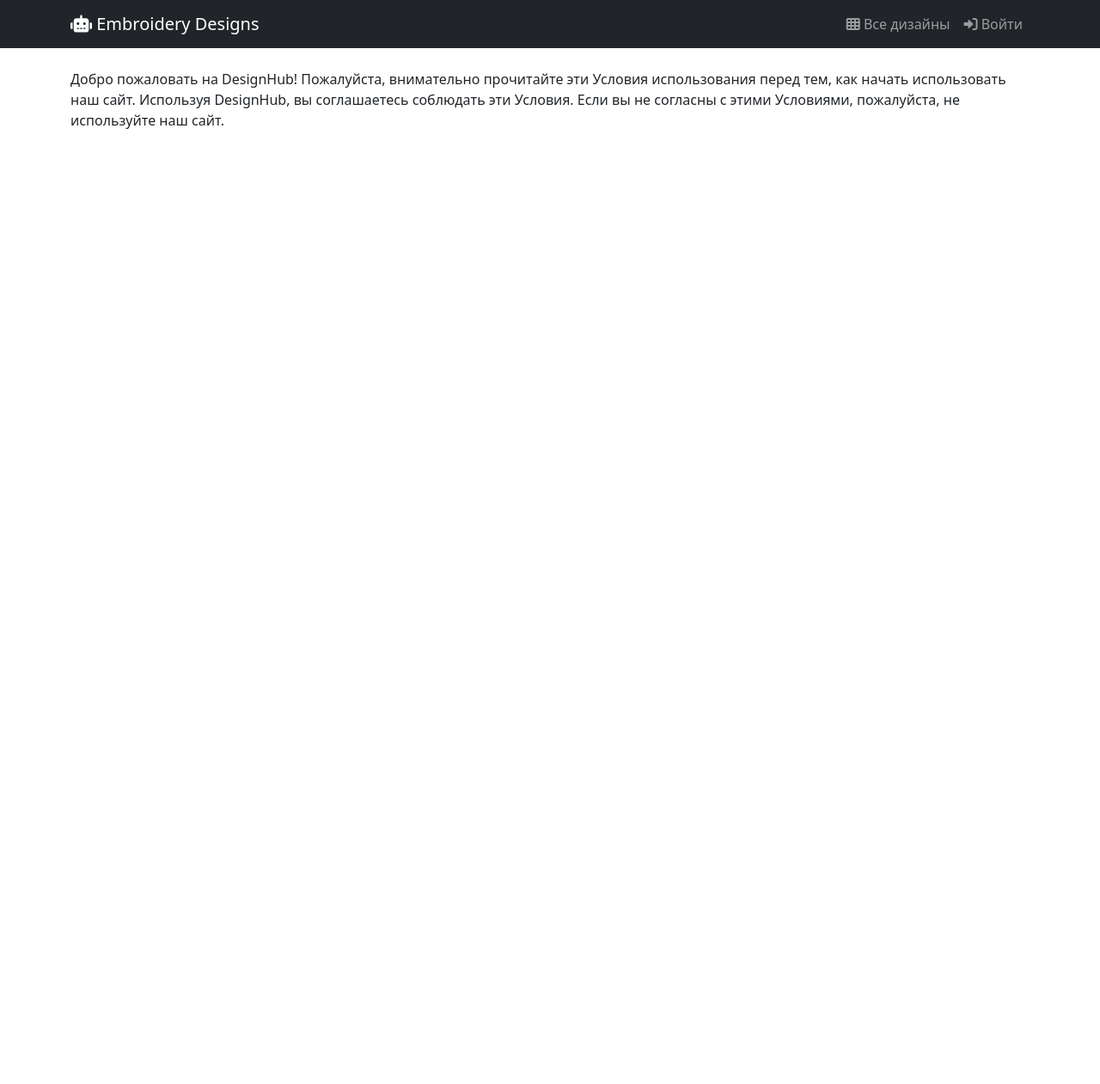
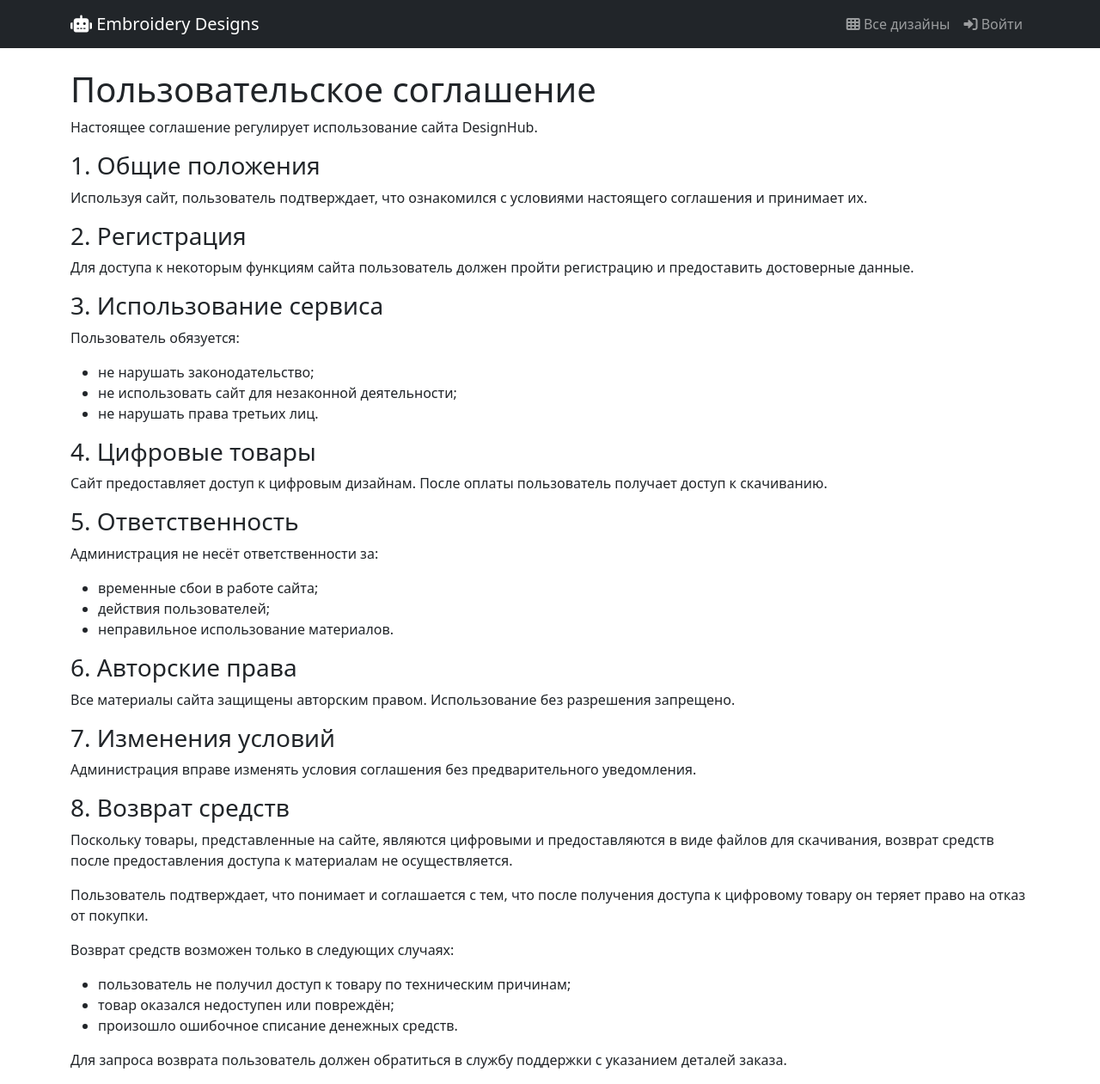
Before and after one commit to AngelOK-5725/DesignHub, a Django app: page /accounts/terms/ in a window 1280 px wide. Shown: the whole page at 86% size. Before the commit the page ends 150 px from the top, so only its background shows below. Run offline with Django 5.2, Linux system fonts and the light colour scheme.

Commit message:
Update privacy policy and terms of service with detailed user rights and data handling procedures

```diff
--- a/accounts/templates/accounts/terms.html
+++ b/accounts/templates/accounts/terms.html
@@ -9,6 +9,53 @@
 {% endblock %}
 
 {% block content %}
-<p> Добро пожаловать на DesignHub! Пожалуйста, внимательно прочитайте эти Условия использования перед тем, как начать использовать наш сайт. Используя DesignHub, вы соглашаетесь соблюдать эти Условия. Если вы не согласны с этими Условиями, пожалуйста, не используйте наш сайт.</p>
+<h1>Пользовательское соглашение</h1>
+
+<p>Настоящее соглашение регулирует использование сайта DesignHub.</p>
+
+<h3>1. Общие положения</h3>
+<p>Используя сайт, пользователь подтверждает, что ознакомился с условиями настоящего соглашения и принимает их.</p>
+
+<h3>2. Регистрация</h3>
+<p>Для доступа к некоторым функциям сайта пользователь должен пройти регистрацию и предоставить достоверные данные.</p>
+
+<h3>3. Использование сервиса</h3>
+<p>Пользователь обязуется:</p>
+<ul>
+    <li>не нарушать законодательство;</li>
+    <li>не использовать сайт для незаконной деятельности;</li>
+    <li>не нарушать права третьих лиц.</li>
+</ul>
+
+<h3>4. Цифровые товары</h3>
+<p>Сайт предоставляет доступ к цифровым дизайнам. После оплаты пользователь получает доступ к скачиванию.</p>
+
+<h3>5. Ответственность</h3>
+<p>Администрация не несёт ответственности за:</p>
+<ul>
+    <li>временные сбои в работе сайта;</li>
+    <li>действия пользователей;</li>
+    <li>неправильное использование материалов.</li>
+</ul>
+
+<h3>6. Авторские права</h3>
+<p>Все материалы сайта защищены авторским правом. Использование без разрешения запрещено.</p>
+
+<h3>7. Изменения условий</h3>
+<p>Администрация вправе изменять условия соглашения без предварительного уведомления.</p>
+
+<h3>8. Возврат средств</h3>
+<p>Поскольку товары, представленные на сайте, являются цифровыми и предоставляются в виде файлов для скачивания, возврат средств после предоставления доступа к материалам не осуществляется.</p>
+
+<p>Пользователь подтверждает, что понимает и соглашается с тем, что после получения доступа к цифровому товару он теряет право на отказ от покупки.</p>
+
+<p>Возврат средств возможен только в следующих случаях:</p>
+<ul>
+    <li>пользователь не получил доступ к товару по техническим причинам;</li>
+    <li>товар оказался недоступен или повреждён;</li>
+    <li>произошло ошибочное списание денежных средств.</li>
+</ul>
+
+<p>Для запроса возврата пользователь должен обратиться в службу поддержки с указанием деталей заказа.</p>
 
 {% endblock %}
```
Also changed, not shown: accounts/templates/accounts/privacy.html (+30 -1 lines).
